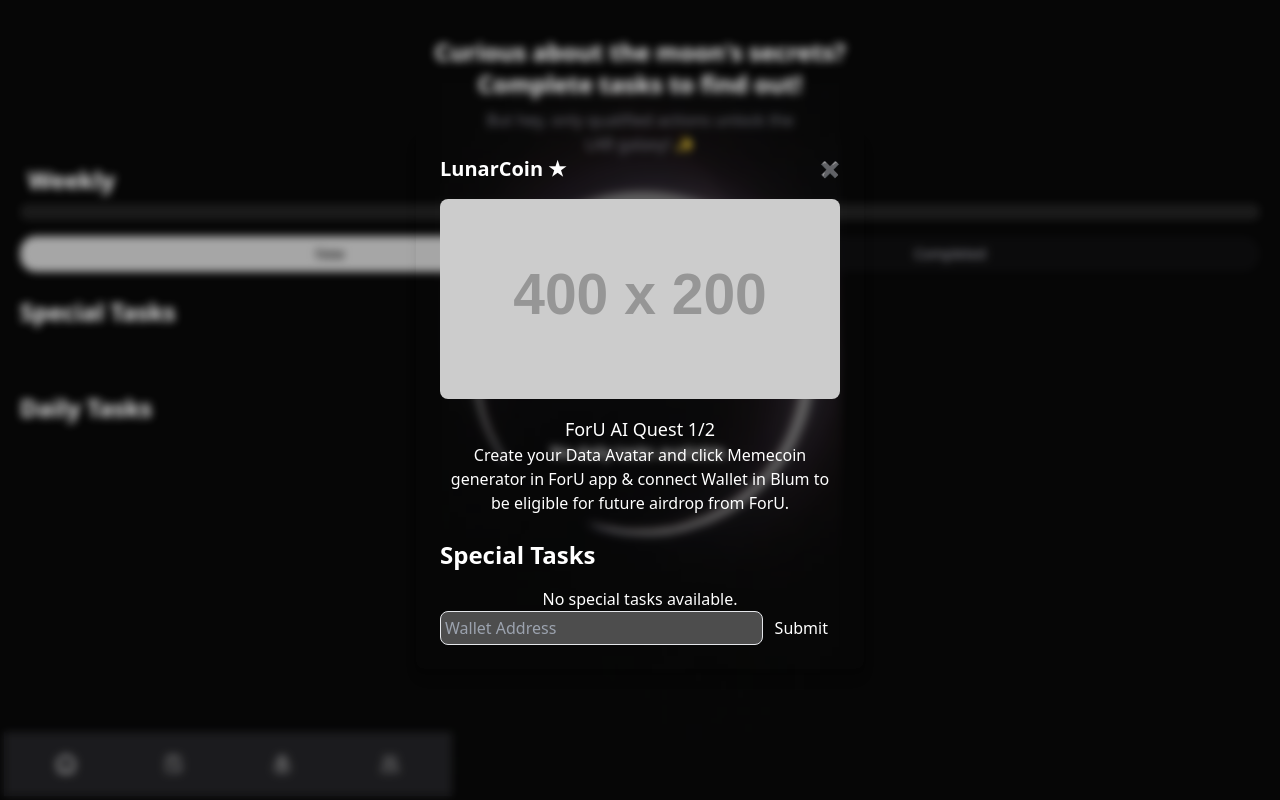
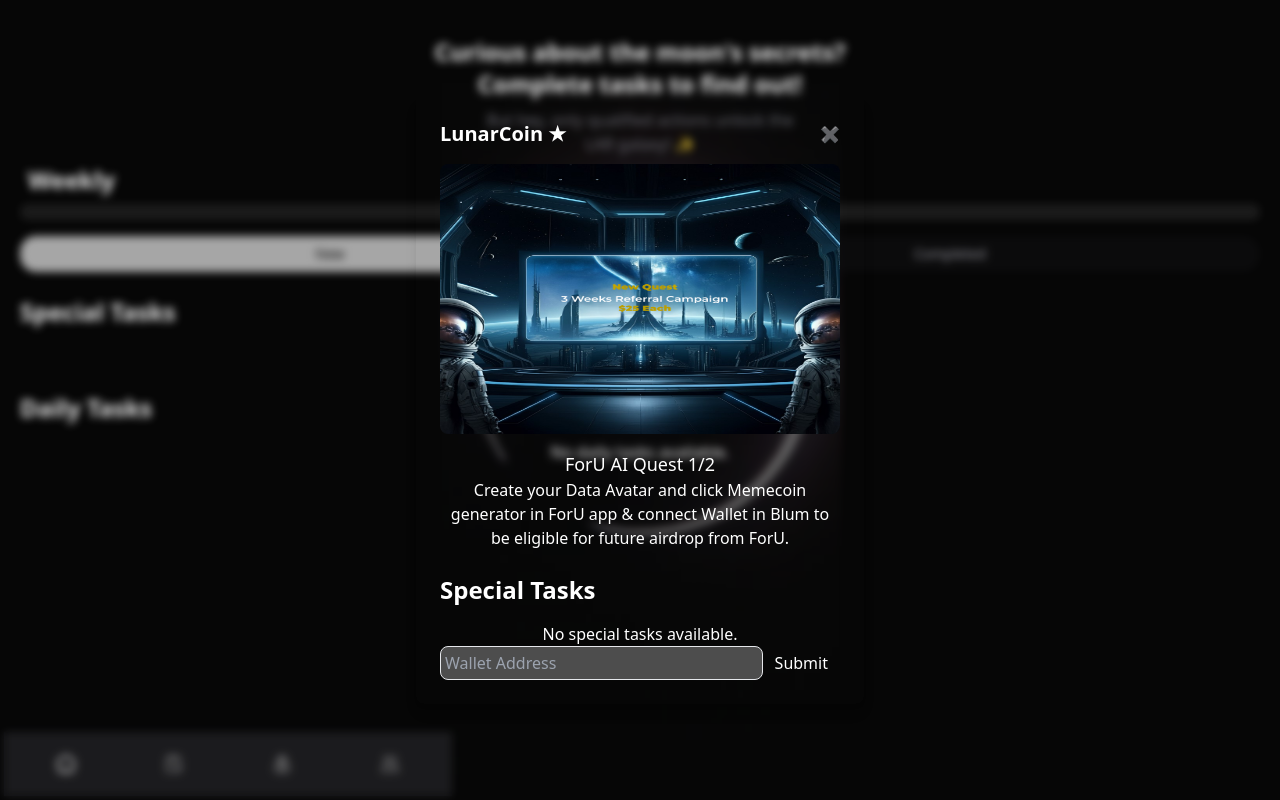
Before and after one commit to Pradise2/demolin, a React (Create React App) app: page /tasks in a window 1280 px wide. Both pictures are taken after a click on the button "Open". Built offline with nearby package versions, Linux system fonts and the light colour scheme; no server answers.

Commit message:
Initial commit

```diff
--- a/src/Pages/Popup.js
+++ b/src/Pages/Popup.js
@@ -5,6 +5,7 @@
 import twitter from './twitter.png'
 import axios from 'axios';
 import telegram  from './telegram.png';
+import frame from './Frame.png'
 
 const Popup = ({ onClose }) => {
   const [specialTask, setSpecialTask] = useState([]);
@@ -198,11 +199,12 @@
           </button>
         </div>
         <div className="mb-4">
-          <img
-            src="https://placehold.co/400x200?text=ForU+AI+Quest"
-            alt="ForU AI Quest"
-            className="rounded-lg w-full"
-          />
+        <img
+  src={frame}
+  alt="LunarCoin Frame"
+  className="rounded-lg h-[270px] w-full"
+/>
+
         </div>
         <h3 className="text-lg font-medium text-primary">ForU AI Quest 1/2</h3>
         <p className="text-muted-foreground mb-4">
```
Also changed, not shown: src/Pages/Frame.png (added).
